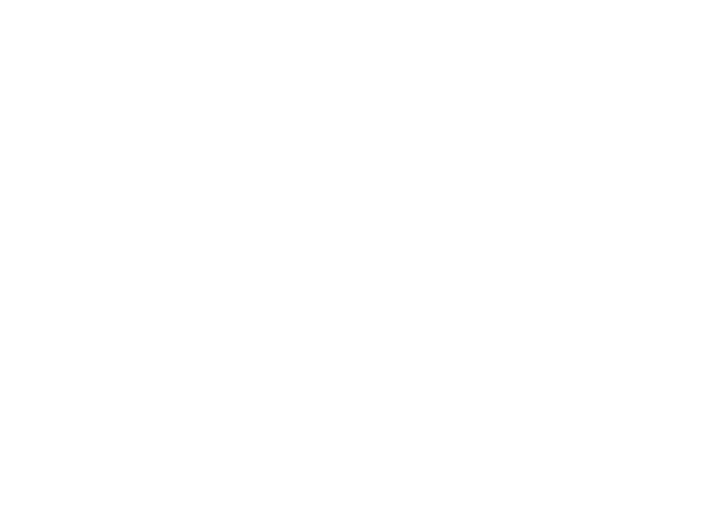
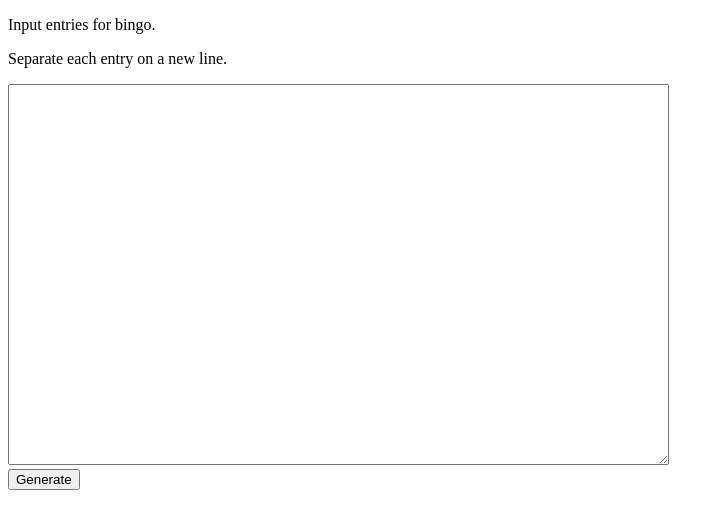
Before and after one commit to DanielGaull/BingoCardGenerator, a plain HTML site: page public/index.html in a window 1280 px wide. Shown: the whole page, without its empty margins (0-724 px from the left). Drawn offline with Linux system fonts and the light colour scheme.

Commit message:
main page layout

```diff
--- a/public/index.html
+++ b/public/index.html
@@ -11,6 +11,18 @@
   <body>
 	<script src="index.js"></script>
 
+    <p>
+        Input entries for bingo.
+    </p>
+    <p>
+        Separate each entry on a new line.
+    </p>
+    <div>
+        <textarea id="optionsInput" rows="25" cols="80"></textarea>
+    </div>
 
+    <button id="generateButton">Generate</button>
+
+    <div id="output"></div>
   </body>
 </html>
```
